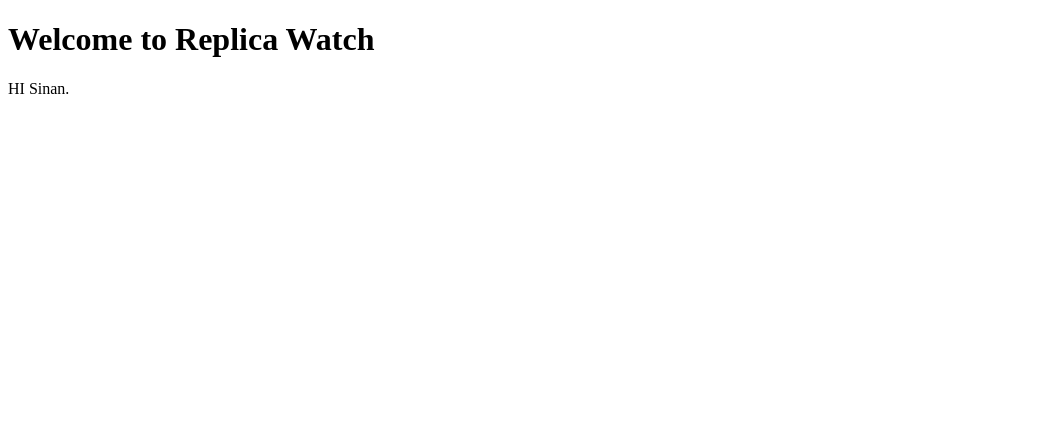
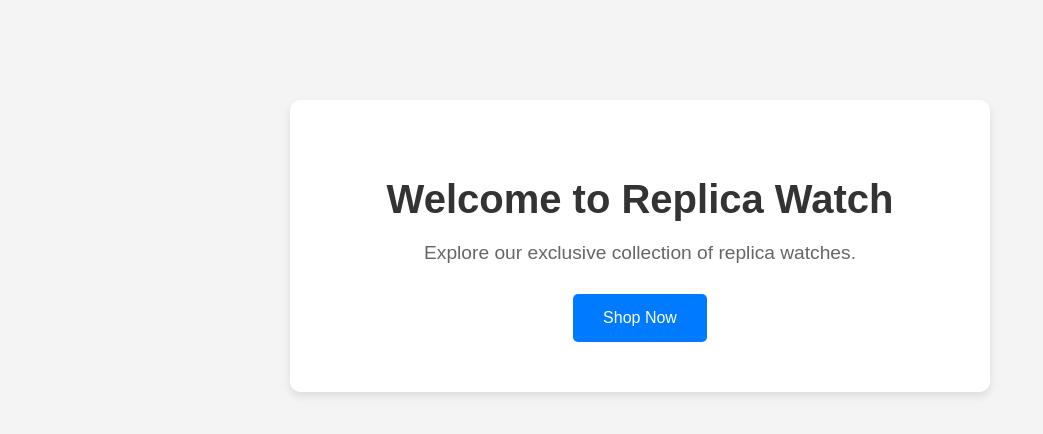
Before and after one commit to mohdshafeelsinan/repwatch, a plain HTML site: page index.html in a window 1280 px wide. Shown: the whole page, without its empty margins (0-1043 px from the left). Drawn offline with Linux system fonts and the light colour scheme.

Commit message:
Added basic css and js

```diff
--- a/index.html
+++ b/index.html
@@ -4,9 +4,14 @@
     <meta charset="UTF-8">
     <meta name="viewport" content="width=device-width, initial-scale=1.0">
     <title>Replica Watch</title>
+    <link rel="stylesheet" href="styles.css">
+    <script src="scripts.js" defer></script>
 </head>
 <body>
-    <h1>Welcome to Replica Watch</h1>
-    <p>HI Sinan.</p>
+    <div class="container">
+        <h1>Welcome to Replica Watch</h1>
+        <p>Explore our exclusive collection of replica watches.</p>
+        <button id="shopNowBtn">Shop Now</button>
+    </div>
 </body>
 </html>
--- /dev/null
+++ b/scripts.js
@@ -0,0 +1,9 @@
+document.addEventListener('DOMContentLoaded', () => {
+    const shopNowBtn = document.getElementById('shopNowBtn');
+
+    shopNowBtn.addEventListener('click', () => {
+        alert('Redirecting to the shop page...');
+        // You can add the redirection logic here
+        // window.location.href = 'shop.html';
+    });
+});
--- /dev/null
+++ b/styles.css
@@ -0,0 +1,44 @@
+body {
+    font-family: Arial, sans-serif;
+    /* margin: 0; */
+    @apply slds-has-full-bleed slds-m-around_none;
+    padding: 0;
+    background-color: #f4f4f4;
+}
+
+.container {
+    text-align: center;
+    padding: 50px;
+    background-color: #fff;
+    margin: 100px auto;
+    box-shadow: 0 4px 8px rgba(0, 0, 0, 0.1);
+    max-width: 600px;
+    border-radius: 10px;
+}
+
+h1 {
+    color: #333;
+    font-size: 2.5em;
+    margin-bottom: 20px;
+}
+
+p {
+    color: #666;
+    font-size: 1.2em;
+    margin-bottom: 30px;
+}
+
+button {
+    background-color: #007BFF;
+    color: #fff;
+    border: none;
+    padding: 15px 30px;
+    font-size: 1em;
+    border-radius: 5px;
+    cursor: pointer;
+    transition: background-color 0.3s ease;
+}
+
+button:hover {
+    background-color: #0056b3;
+}
```
